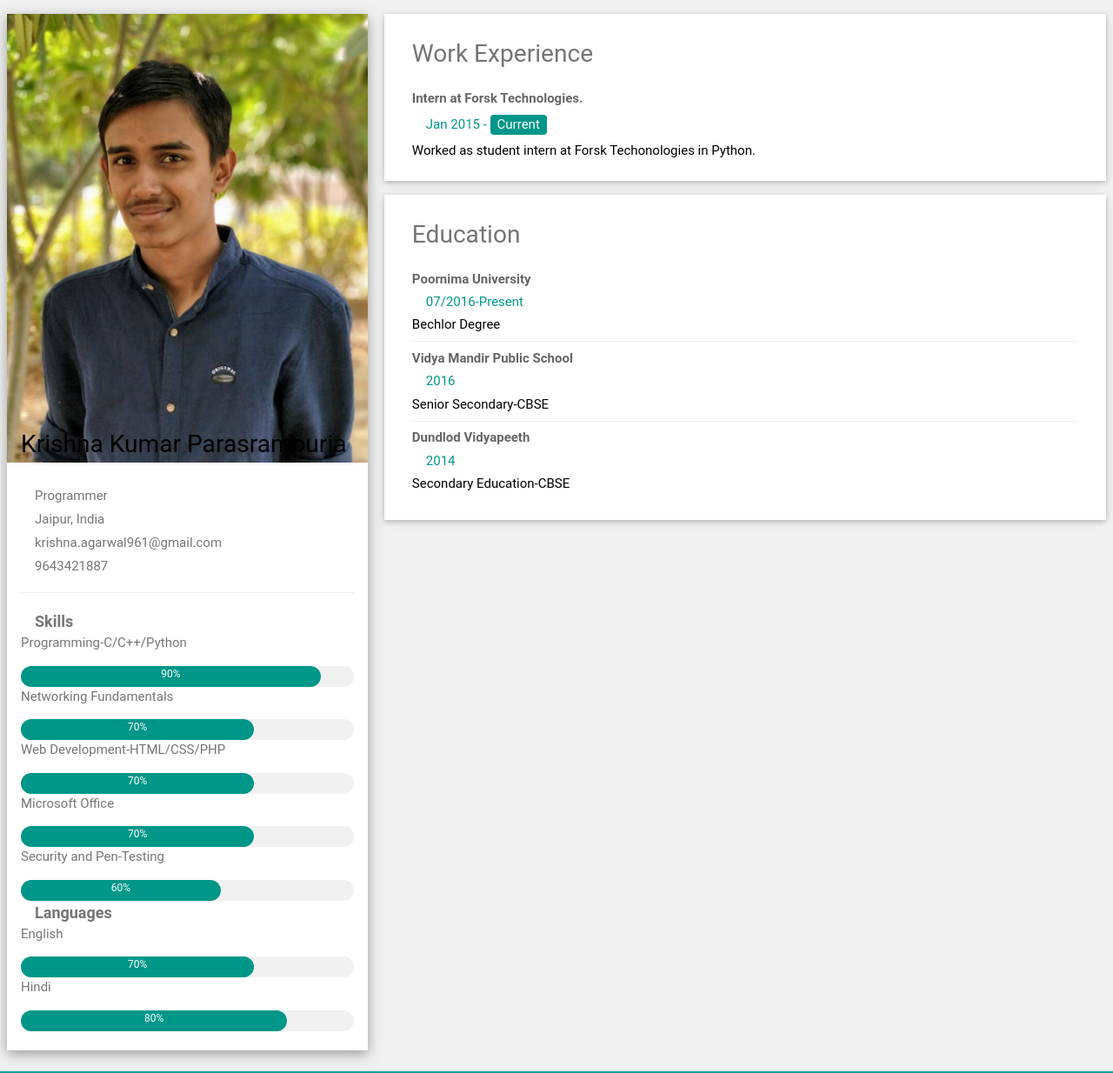
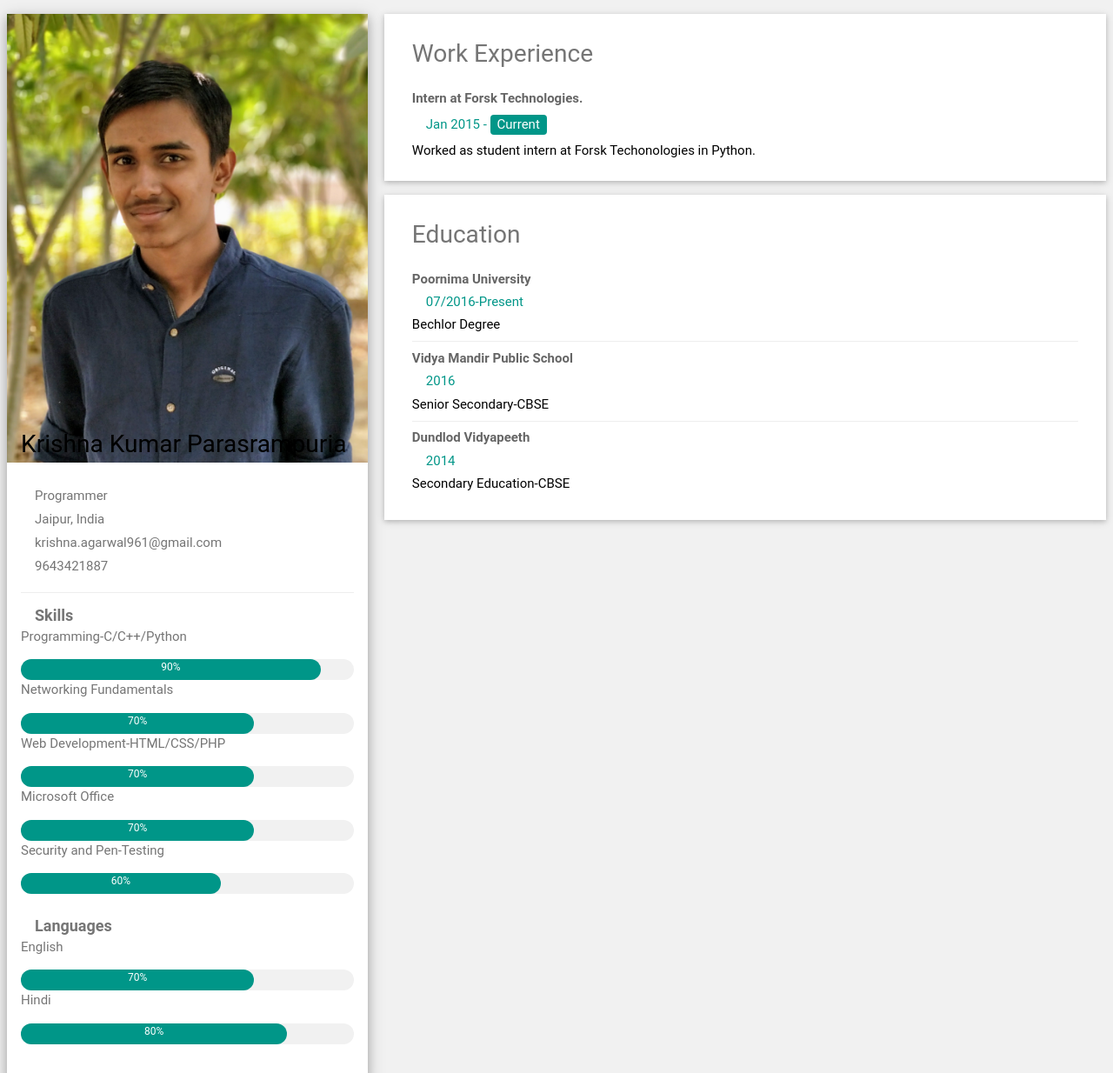
Before and after one commit to krishppuria/krishppuria.github.io, a Jekyll site: the page built from resum.html, in a window 1280 px wide. Shown: the top 1234 px of the page at 87% size. Built offline with Jekyll 4.4.1, drawn with Linux system fonts in a browser that asks for light colours; grey boxes are pictures that could not be loaded.

Commit message:
Update from Forestry.io Krishna Parasrampuria updated resum.html

```diff
--- a/resum.html
+++ b/resum.html
@@ -61,7 +61,7 @@ resume:
           <p><i class="fa fa-envelope fa-fw w3-margin-right w3-large w3-text-teal pb-5"></i>krishna.agarwal961@gmail.com</p>
           <p><i class="fa fa-phone fa-fw w3-margin-right w3-large w3-text-teal pb-5"></i>9643421887</p>-->
           {% endfor %}
-          <hr class="mt-5 mb-5">
+          <hr class="mt-5 mb-3">
 
 
             {% for j in i.skills_category %}
@@ -73,6 +73,7 @@ resume:
                       <div class="w3-container w3-center w3-round-xlarge w3-teal" style="height:24px;width:{{ rat.numbering }}">{{ rat.numbering }}</div>
                     </div>
                     {% endfor %}
+          <br>
             {% endfor %}
 
             {% endfor %}
```
